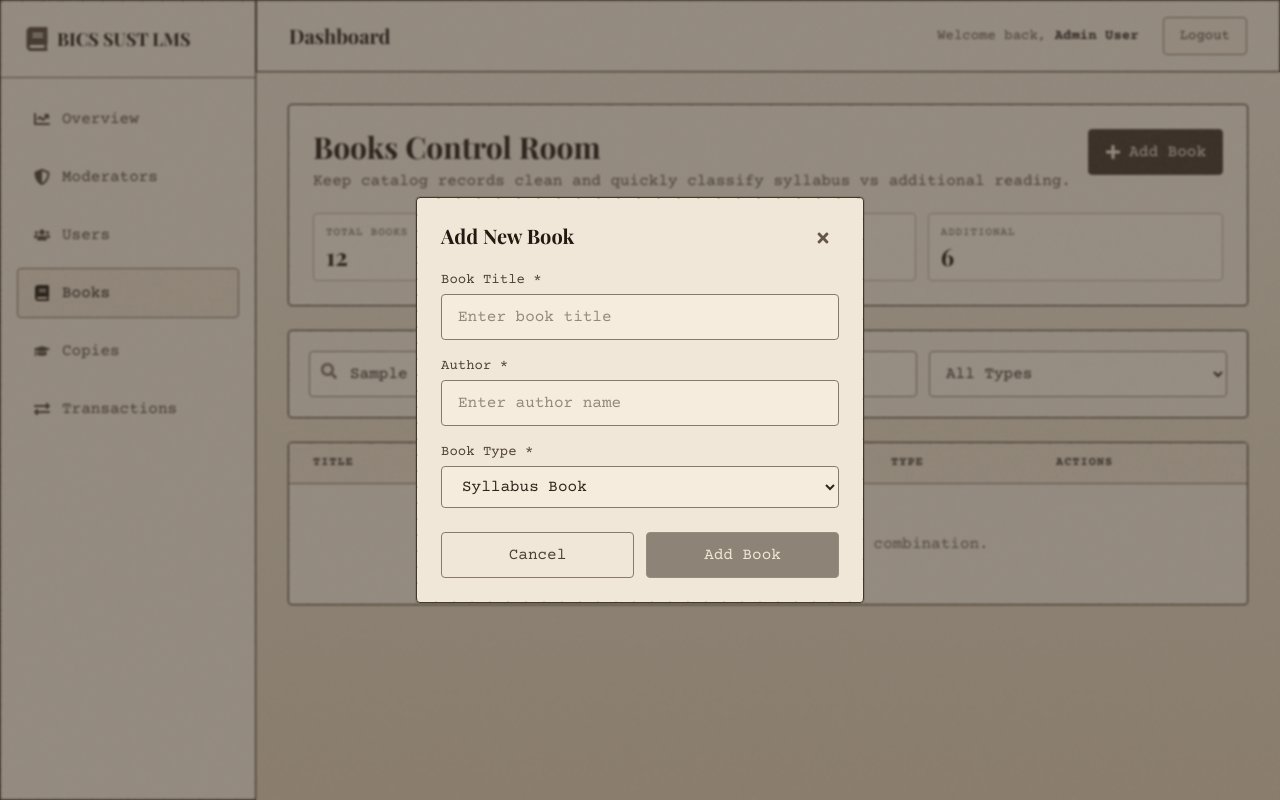
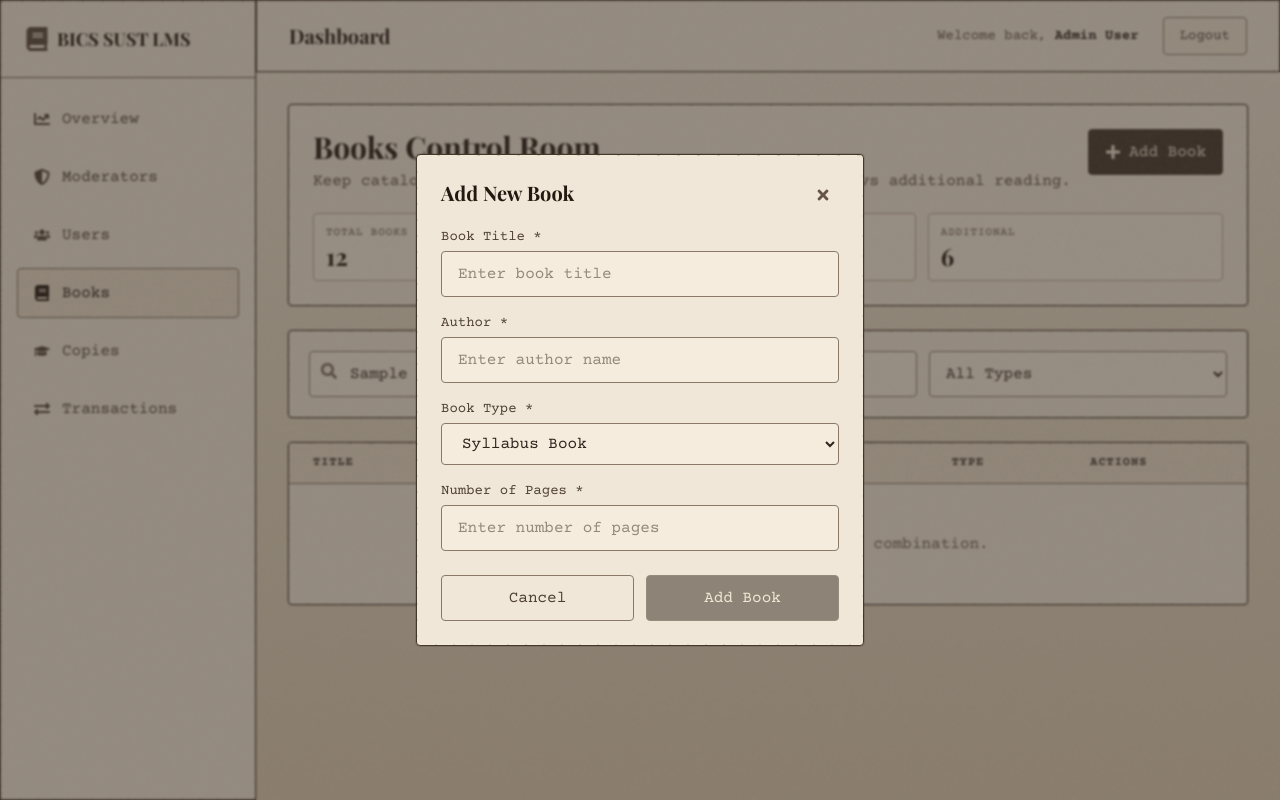
Before and after one commit to ahnayef/bics-sust-lms, a Next.js app: page /dashboard/books in a window 1280 px wide. Both pictures are taken after typing "Sample" into the empty fields and a click on the button "Add Book". Built offline with nearby package versions, Linux system fonts and the light colour scheme.

Commit message:
Include page number

```diff
--- a/app/dashboard/books/page.tsx
+++ b/app/dashboard/books/page.tsx
@@ -11,6 +11,7 @@ interface Book {
   author: string;
   isSyllabus: boolean;
   copiesCount: number;
+  pages: number;
 }
 
 interface BookForm {
@@ -19,6 +20,7 @@ interface BookForm {
   author: string;
   isSyllabus: boolean;
   copiesCount: number;
+  pages: number;
 }
 
 const EMPTY_FORM: BookForm = {
@@ -27,6 +29,7 @@ const EMPTY_FORM: BookForm = {
   author: "",
   isSyllabus: true,
   copiesCount: 0,
+  pages: 0,
 };
 
 export default function BookManagement() {
@@ -42,6 +45,7 @@ export default function BookManagement() {
       author: "আল্লামা জামাল আল বাদাবী",
       isSyllabus: true,
       copiesCount: 3,
+      pages: 284,
     },
     {
       id: 2,
@@ -49,6 +53,7 @@ export default function BookManagement() {
       author: "সাইয়েদ আবুল আ’লা মওদূদী",
       isSyllabus: true,
       copiesCount: 4,
+      pages: 156,
     },
     {
       id: 3,
@@ -56,6 +61,7 @@ export default function BookManagement() {
       author: "আল্লামা ইউসুফ ইসলাহী",
       isSyllabus: true,
       copiesCount: 3,
+      pages: 320,
     },
     {
       id: 4,
@@ -63,6 +69,7 @@ export default function BookManagement() {
       author: "মুফতি তাকি উসমানি",
       isSyllabus: true,
       copiesCount: 2,
+      pages: 448,
     },
     {
       id: 5,
@@ -70,6 +77,7 @@ export default function BookManagement() {
       author: "সাইয়েদ আবুল আ’লা মওদূদী",
       isSyllabus: true,
       copiesCount: 2,
+      pages: 256,
     },
     {
       id: 6,
@@ -77,6 +85,7 @@ export default function BookManagement() {
       author: "ড. জাবের মোহাম্মদ (ইসলামিক সেন্টার)",
       isSyllabus: true,
       copiesCount: 5,
+      pages: 192,
     },
     {
       id: 7,
@@ -84,6 +93,7 @@ export default function BookManagement() {
       author: "সাইয়েদ আবুল আ’লা মওদূদী",
       isSyllabus: false,
       copiesCount: 2,
+      pages: 224,
     },
     {
       id: 8,
@@ -91,6 +101,7 @@ export default function BookManagement() {
       author: "সাইয়েদ আবুল আ’লা মওদূদী",
       isSyllabus: false,
       copiesCount: 2,
+      pages: 176,
     },
     {
       id: 9,
@@ -98,6 +109,7 @@ export default function BookManagement() {
       author: "সাইয়েদ আবুল আ’লা মওদূদী",
       isSyllabus: false,
       copiesCount: 3,
+      pages: 128,
     },
     {
       id: 10,
@@ -105,6 +117,7 @@ export default function BookManagement() {
       author: "ড. ইউসুফ আল-কারযাভী",
       isSyllabus: false,
       copiesCount: 2,
+      pages: 352,
     },
     {
       id: 11,
@@ -112,6 +125,7 @@ export default function BookManagement() {
       author: "উল্লেখ নেই",
       isSyllabus: false,
       copiesCount: 1,
+      pages: 240,
     },
     {
       id: 12,
@@ -119,6 +133,7 @@ export default function BookManagement() {
       author: "ড. আহমদ আলী",
       isSyllabus: false,
       copiesCount: 1,
+      pages: 168,
     },
   ]);
 
@@ -166,6 +181,7 @@ export default function BookManagement() {
       author: formData.author.trim(),
       isSyllabus: formData.isSyllabus,
       copiesCount: 0,
+      pages: formData.pages,
     };
 
     setBooks((prev) => [...prev, newBook]);
@@ -195,6 +211,7 @@ export default function BookManagement() {
               title: formData.title.trim(),
               author: formData.author.trim(),
               isSyllabus: formData.isSyllabus,
+              pages: formData.pages,
             }
           : book,
       ),
@@ -305,6 +322,9 @@ export default function BookManagement() {
                   Author
                 </th>
                 <th className="px-4 sm:px-6 py-3 text-left text-[#3b3026] font-semibold uppercase tracking-[0.08em] text-xs">
+                  Pages
+                </th>
+                <th className="px-4 sm:px-6 py-3 text-left text-[#3b3026] font-semibold uppercase tracking-[0.08em] text-xs">
                   Copies
                 </th>
                 <th className="px-4 sm:px-6 py-3 text-left text-[#3b3026] font-semibold uppercase tracking-[0.08em] text-xs">
@@ -326,6 +346,11 @@ export default function BookManagement() {
                   </td>
                   <td className="px-4 sm:px-6 py-3 text-[#5a4b3f]">
                     {book.author}
+                  </td>
+                  <td className="px-4 sm:px-6 py-3">
+                    <span className="inline-block px-3 py-1 text-xs font-semibold rounded-sm bg-[#efe4d1] text-[#46382c] border border-[#8f7f6c]">
+                      {book.pages}
+                    </span>
                   </td>
                   <td className="px-4 sm:px-6 py-3">
                     <span className="inline-block px-3 py-1 text-xs font-semibold rounded-sm bg-[#efe4d1] text-[#46382c] border border-[#8f7f6c]">
@@ -439,6 +464,25 @@ export default function BookManagement() {
                   <option value="additional">Additional Book</option>
                 </select>
               </div>
+
+              <div>
+                <label className="block text-sm font-medium text-[#4f4134] mb-1">
+                  Number of Pages *
+                </label>
+                <input
+                  type="number"
+                  placeholder="Enter number of pages"
+                  value={formData.pages || ""}
+                  onChange={(e) =>
+                    setFormData({
+                      ...formData,
+                      pages: parseInt(e.target.value) || 0,
+                    })
+                  }
+                  min="1"
+                  className="w-full px-4 py-2.5 border border-[#8a7966] bg-[#f6ecdd] text-[#2f251d] rounded-sm focus:ring-2 focus:ring-[#6e5d4a] focus:border-transparent outline-none"
+                />
+              </div>
             </div>
 
             <div className="flex gap-3 mt-6">
```
